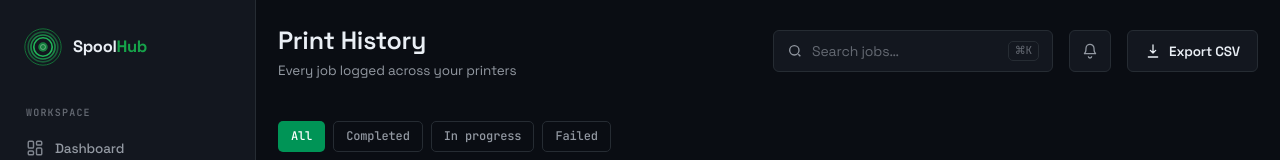
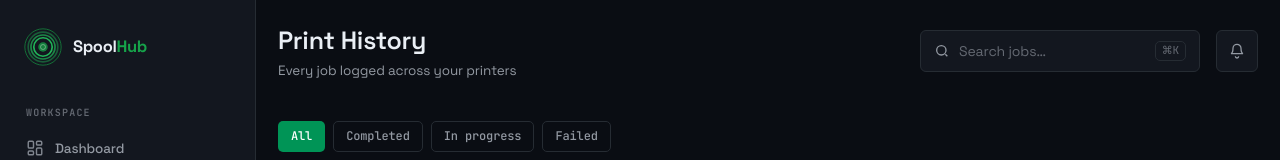
Before and after one commit to spoolhub/spoolhub, a React (Vite) app in the folder src/frontend/web/: page /print-history in a window 1280 px wide. Shown: the top 160 px of the page. Built offline with nearby package versions, Linux system fonts and the light colour scheme; no server answers.

Commit message:
remove Export CSV button

```diff
--- a/src/frontend/web/src/pages/PrintHistoryPage/PrintHistoryPage.tsx
+++ b/src/frontend/web/src/pages/PrintHistoryPage/PrintHistoryPage.tsx
@@ -58,30 +58,6 @@ function formatDate(iso: string): string {
     return `${dayName} ${time}`
   }
   return d.toLocaleDateString('en-GB')
-}
-
-function exportCsv(jobs: PrintJobResponse[]): void {
-  const rows = [['Part', 'Printer', 'Filament', 'Used (g)', 'Duration', 'Date', 'Status']]
-  for (const j of jobs) {
-    const fil = [j.spoolColorName, j.spoolBrand, j.spoolMaterial].filter(Boolean).join(' · ')
-    rows.push([
-      j.printFileName ?? '—',
-      j.printerName ?? '—',
-      fil,
-      String(j.gramsUsed),
-      formatDuration(j.startedAt, j.finishedAt),
-      formatDate(j.finishedAt ?? j.startedAt),
-      j.status,
-    ])
-  }
-  const csv = rows.map(r => r.map(c => `"${c.replace(/"/g, '""')}"`).join(',')).join('\n')
-  const blob = new Blob([csv], { type: 'text/csv;charset=utf-8;' })
-  const url = URL.createObjectURL(blob)
-  const a = document.createElement('a')
-  a.href = url
-  a.download = 'print-history.csv'
-  a.click()
-  URL.revokeObjectURL(url)
 }
 
 export default function PrintHistoryPage() {
@@ -149,12 +125,6 @@ export default function PrintHistoryPage() {
           <svg viewBox="0 0 24 24" fill="none" stroke="currentColor" strokeWidth="1.9">
             <path d="M18 8a6 6 0 1 0-12 0c0 7-3 8-3 8h18s-3-1-3-8M9.5 20a2.5 2.5 0 0 0 5 0" />
           </svg>
-        </button>
-        <button className={styles.btn} onClick={() => exportCsv(filtered)}>
-          <svg viewBox="0 0 24 24" fill="none" stroke="currentColor" strokeWidth="1.9" strokeLinecap="round" strokeLinejoin="round">
-            <path d="M12 3v12M8 11l4 4 4-4M5 21h14" />
-          </svg>
-          {t('printHistory.exportCsv')}
         </button>
       </header>
 
```
